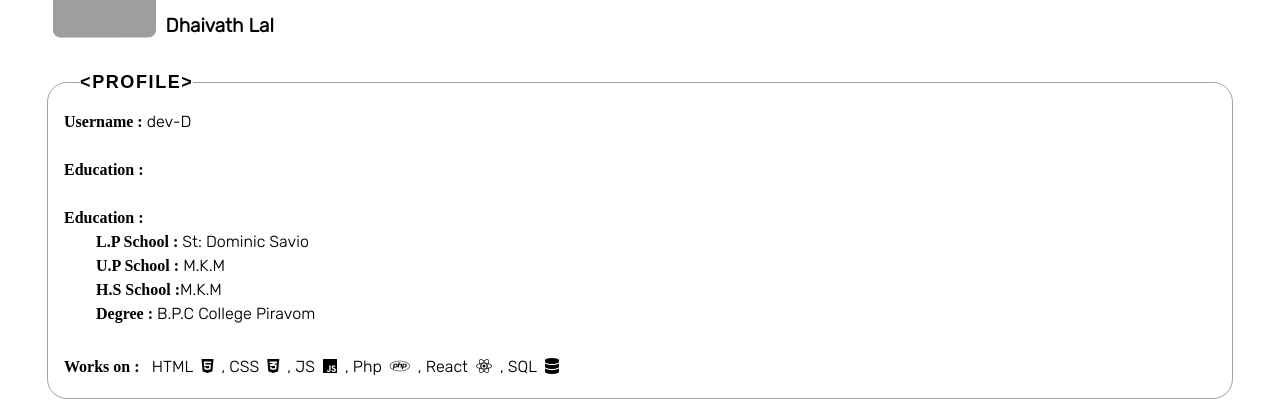
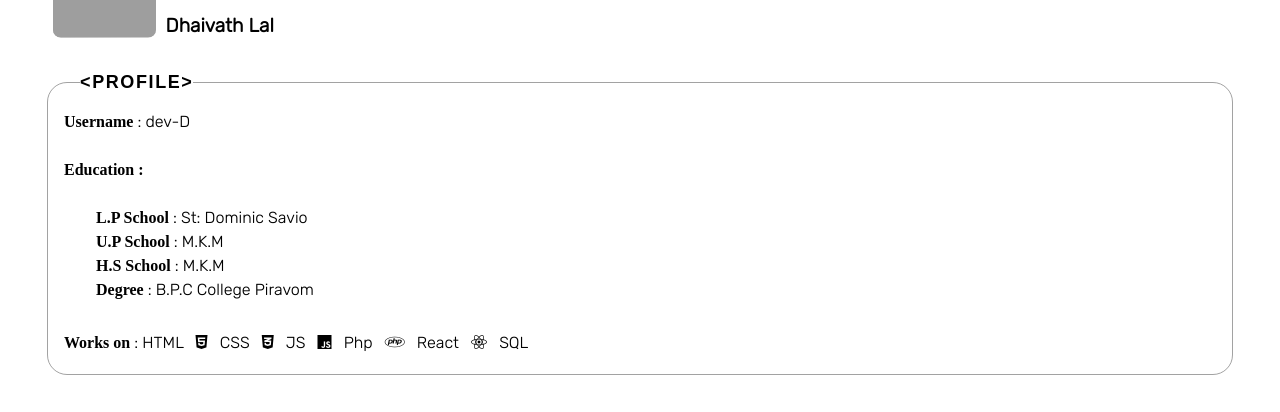
Before and after one commit to The-Dev-D/profile, a React (Create React App) app: page / in a window 1280 px wide. Shown: the part 388-800 px from the top of the page. Built offline with nearby package versions, Linux system fonts and the light colour scheme; grey boxes are pictures that could not be loaded; a web font is replaced by a local one.

Commit message:
v1.0.3 stable class, map added

```diff
--- a/src/App.css
+++ b/src/App.css
@@ -154,6 +154,9 @@ a {
   margin-top: 2rem;
   width: 100%;
 }
+.none {
+  display: none;
+}
 @media only screen and (max-width:1024px) {
   .profile {
     width: 12vh;
--- a/src/components/Defenitions.jsx
+++ b/src/components/Defenitions.jsx
@@ -1,35 +1,33 @@
 import React from 'react';
 import { CSSTransition } from 'react-transition-group';
+import Fields from './Fields';
+import { lang } from './languages';
 
 export default function Defenitions() {
     return (
         <div className="fill flex vc hc">
-        <CSSTransition
-        in={true}
-        appear={true}
-        timeout={900}
-        classNames="fieldset">
+        <CSSTransition in={true} appear={true} timeout={900} classNames="fieldset">
+
             <fieldset className="fieldset">
                 <legend> {"<"}PROFILE{">"} </legend>
-                <b> Username : </b> dev-D <br/><br/>
+                <Fields field="Username" value="dev-D"/> <br/><br/>
 
                 <b> Education :</b> <br/> <br/>
 
-                <b> Education :</b> <br/>
+                &emsp;&emsp;<Fields field="L.P School" value="St: Dominic Savio"/> <br/>
+                &emsp;&emsp;<Fields field="U.P School" value="M.K.M" /> <br/>
+                &emsp;&emsp;<Fields field="H.S School" value="M.K.M" /> <br/>
+                &emsp;&emsp;<Fields field="Degree" value="B.P.C College Piravom" /> <br/>
+                <br/>
+                <b>Works on</b> :
+                {
+                    lang.map((value,index) => {
+                        return <Fields icon={value.icon} value={value.name}/>
+                    })
+                }
 
-                &emsp;&emsp;<b>L.P  School :</b> St: Dominic Savio <br/>
-                &emsp;&emsp;<b>U.P School :</b> M.K.M <br/>
-                &emsp;&emsp;<b>H.S School :</b>M.K.M<br/>
-                &emsp;&emsp;<b>Degree :</b> B.P.C College Piravom<br/><br/>
+            </fieldset>
 
-                <b> Works on :</b> &nbsp;
-                HTML<i class="fab fa-html5 m1"></i>,
-                CSS<i class="fab fa-css3-alt m1"></i>,
-                JS<i class="fab fa-js m1"></i>,
-                Php<i class="fab fa-php m1"></i>,
-                React<i class="fab fa-react m1"></i>,
-                SQL<i class="fas fa-database m1"></i>
-            </fieldset>
         </CSSTransition>
         </div>
     )
--- /dev/null
+++ b/src/components/Fields.jsx
@@ -0,0 +1,12 @@
+import React, { Component } from 'react'
+
+class Fields extends Component {
+    render() {
+        return (
+         <>
+            {this.props.field&&<><b>{this.props.field}</b> : </>} {this.props.value} {this.props.icon&&<i class={this.props.icon}></i>}
+         </>
+        )
+    }
+}
+export default Fields;
--- /dev/null
+++ b/src/components/languages.jsx
@@ -0,0 +1,27 @@
+export const lang = [
+    {
+        name: "HTML ",
+        icon: "fab fa-html5 m1"
+    },
+    {
+        name: "CSS ",
+        icon: "fab fa-css3-alt m1"
+    },
+    {
+        name: "JS ",
+        icon: "fab fa-js m1"
+    },
+    {
+        name: "Php ",
+        icon: "fab fa-php m1"
+    },
+    {
+        name: "React ",
+        icon: "fab fa-react m1"
+    },
+    {
+        name: "SQL ",
+        icon: "fab fa-database m1"
+    },
+
+]
```
